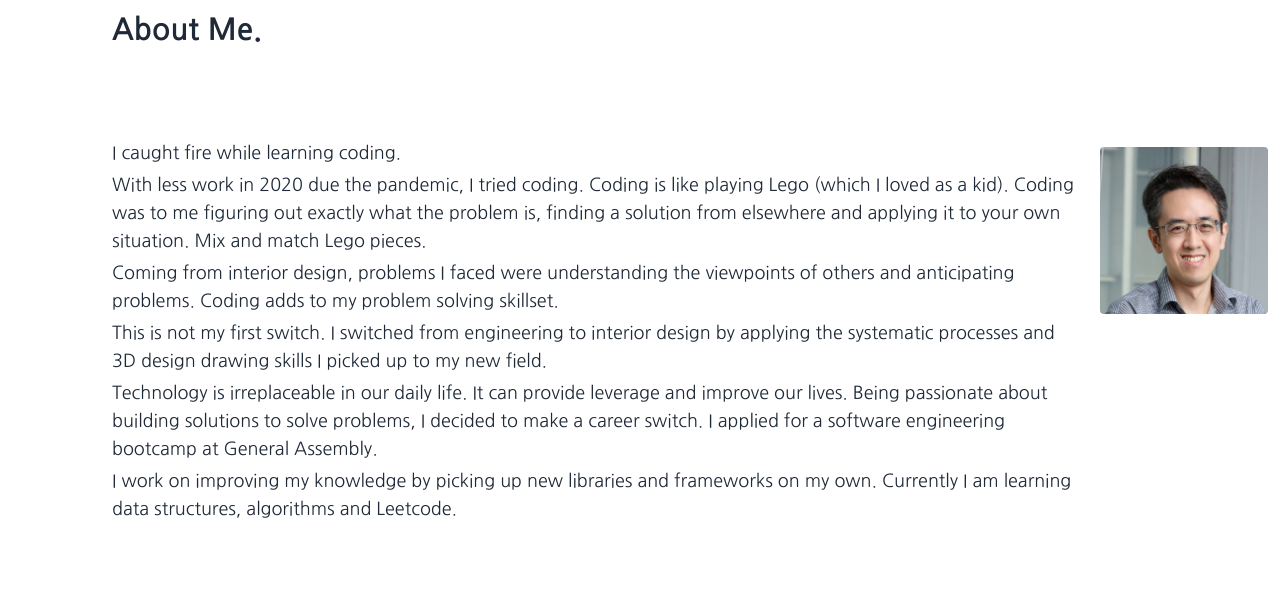
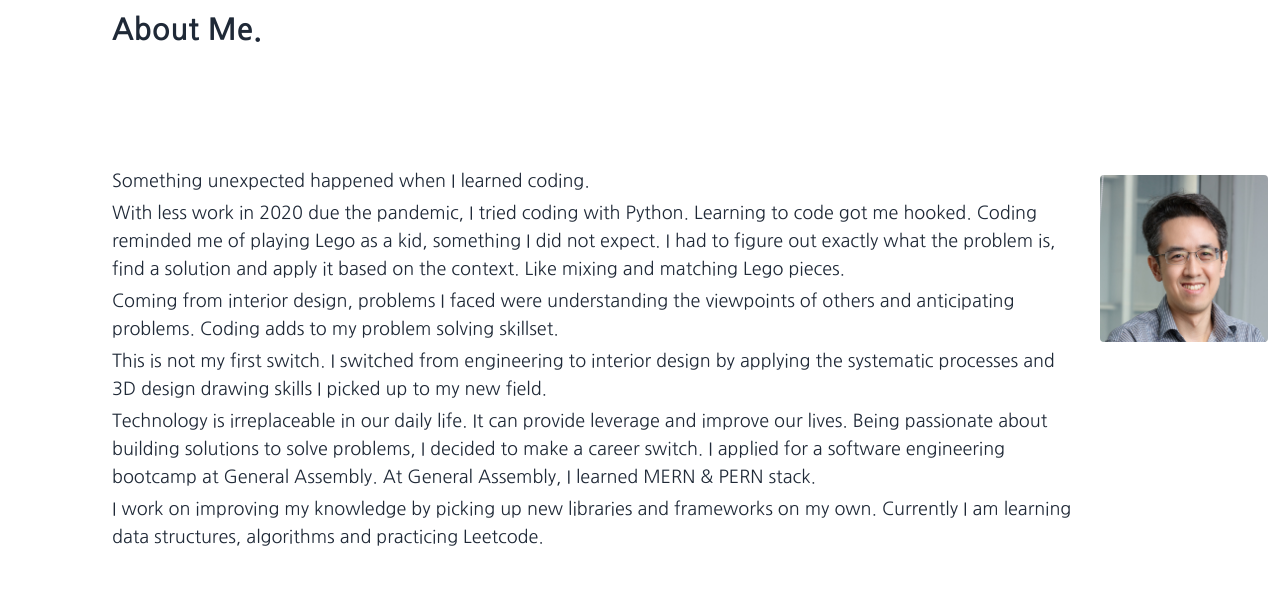
Before and after one commit to berwyntan/portfolio-v2, a React (Vite) app: page / in a window 1280 px wide. Shown: the part 860-1458 px from the top of the page. Built offline with nearby package versions, Linux system fonts and the light colour scheme.

Commit message:
update about

```diff
--- a/src/components/About.jsx
+++ b/src/components/About.jsx
@@ -27,16 +27,16 @@ const About = () => {
                 <img src={profile} alt="profile" className="rounded w-40"/>
             </div>
             <div className="text-lg md:invisible pl-8 mr-4 my-1 mt-5 md:-mt-7">
-                I caught fire while learning coding.
+                Something unexpected happened when I learned coding.
             </div>
             <div className="text-lg md:invisible pl-8 mr-4 my-1 md:-mt-2">
-                With less work in 2020 due the pandemic, I tried coding. Coding was to me figuring out exactly what the problem is, finding a solution from elsewhere and applying it to your own situation.
+                With less work in 2020 due the pandemic, I tried coding with Python. Learning how to code got me hooked. Coding reminded me of playing Lego (which I loved as a kid), something I did not expect. I had to figure out exactly what the problem is, find a solution and apply it based on the context. Like mixing and matching Lego pieces.
             </div>
             <div className="text-lg md:invisible pl-8 mr-4 my-1 md:-mt-2">
                 Coming from interior design, problems I faced were understanding the viewpoints of others and anticipating problems. Coding adds to my problem solving skillset.
             </div>
             <div className="text-lg md:invisible pl-8 mr-4 my-1 md:-mt-2">
-                I work on improving my knowledge by picking up new libraries and frameworks on my own. Currently I am learning data structures, algorithms and Leetcode.
+                I work on improving my knowledge by picking up new libraries and frameworks on my own. Currently I am learning data structures, algorithms and practicing Leetcode.
             </div>
             <div className="text-lg md:invisible pl-8 mr-4 my-1 md:-mt-2">
 
@@ -49,10 +49,10 @@ const About = () => {
             <div className="invisible md:visible flex md:flex-row md:-mt-64 flex-wrap h-0 md:h-3/5">
                 <div className="flex-1 flex-col">
                 <div className="md:text lg:text-lg pl-8 pr-2 md:ml-20 my-1">
-                I caught fire while learning coding.
+                Something unexpected happened when I learned coding.
                 </div>
                 <div className="md:text lg:text-lg pl-8 pr-2 md:ml-20 my-1">
-                With less work in 2020 due the pandemic, I tried coding. Coding is like playing Lego (which I loved as a kid). Coding was to me figuring out exactly what the problem is, finding a solution from elsewhere and applying it to your own situation. Mix and match Lego pieces.
+                With less work in 2020 due the pandemic, I tried coding with Python. Learning to code got me hooked. Coding reminded me of playing Lego as a kid, something I did not expect. I had to figure out exactly what the problem is, find a solution and apply it based on the context. Like mixing and matching Lego pieces.
                 </div>
                 <div className="md:text lg:text-lg pl-8 pr-2 md:ml-20 my-1">
                 Coming from interior design, problems I faced were understanding the viewpoints of others and anticipating problems. Coding adds to my problem solving skillset.
@@ -61,10 +61,10 @@ const About = () => {
                 This is not my first switch. I switched from engineering to interior design by applying the systematic processes and 3D design drawing skills I picked up to my new field.
                 </div>
                 <div className="md:text lg:text-lg pl-8 pr-2 md:ml-20 my-1">
-                Technology is irreplaceable in our daily life. It can provide leverage and improve our lives. Being passionate about building solutions to solve problems, I decided to make a career switch. I applied for a software engineering bootcamp at General Assembly.
+                Technology is irreplaceable in our daily life. It can provide leverage and improve our lives. Being passionate about building solutions to solve problems, I decided to make a career switch. I applied for a software engineering bootcamp at General Assembly. At General Assembly, I learned MERN & PERN stack.
                 </div>
                 <div className="md:text lg:text-lg pl-8 pr-2 md:ml-20 my-1">
-                I work on improving my knowledge by picking up new libraries and frameworks on my own. Currently I am learning data structures, algorithms and Leetcode.
+                I work on improving my knowledge by picking up new libraries and frameworks on my own. Currently I am learning data structures, algorithms and practicing Leetcode.
                 </div>
                 </div>
                 <div className="p-3 md:w-32 lg:w-48">
```
